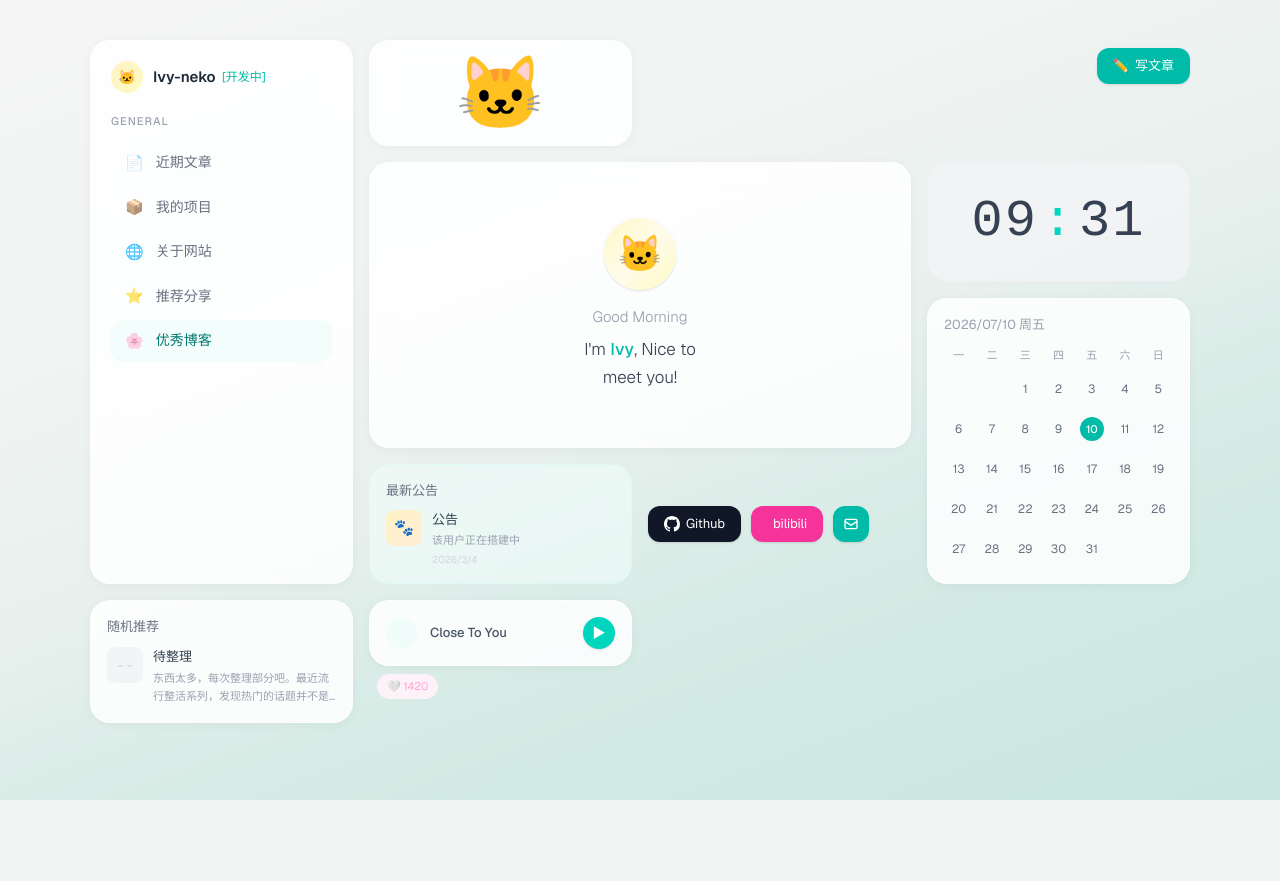
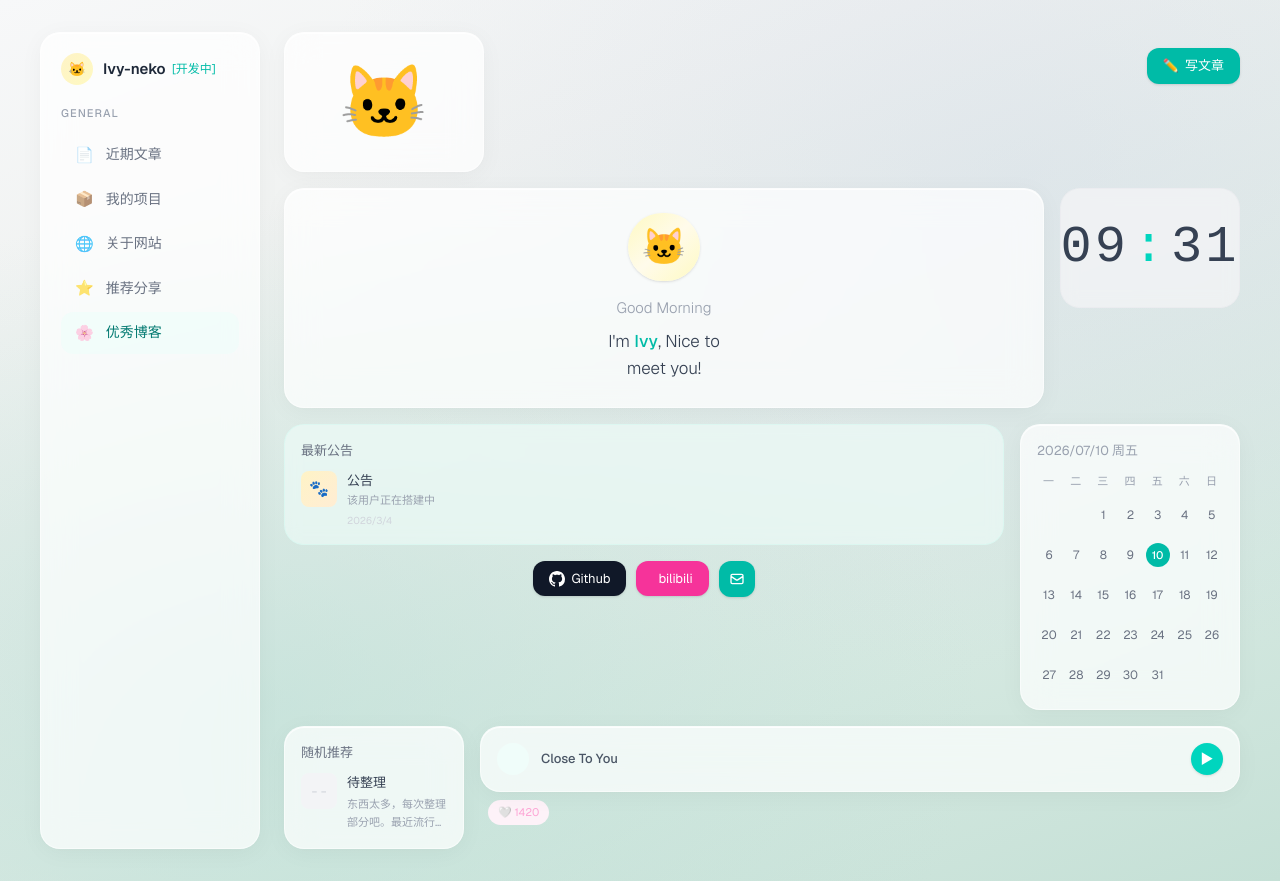
Before and after one commit to aiaod1009/about-me, a Next.js app: page / in a window 1280 px wide. Before the commit the page ends 800 px from the top, so only its background shows below. Built offline with nearby package versions, Linux system fonts and the light colour scheme.

Commit message:
ui设计

```diff
--- a/app/globals.css
+++ b/app/globals.css
@@ -1,7 +1,7 @@
 @import "tailwindcss";
 
 :root {
-  --background: #f0f4f3;
+  --background: #eef2f0;
   --foreground: #333;
 }
 
@@ -19,47 +19,50 @@ body {
   -webkit-font-smoothing: antialiased;
 }
 
-/* 背景渐变 */
+/* 背景渐变 - 更明显的薄荷绿 */
 .page-bg {
-  background: linear-gradient(
-    160deg,
-    #f5f5f5 0%,
-    #f0f4f3 30%,
-    #e8f0ee 50%,
-    #d5ebe5 70%,
-    #c8e6df 100%
-  );
+  background:
+    radial-gradient(ellipse at 20% 80%, rgba(180, 220, 210, 0.5) 0%, transparent 50%),
+    radial-gradient(ellipse at 80% 20%, rgba(200, 210, 230, 0.3) 0%, transparent 50%),
+    linear-gradient(160deg,
+      #f7f8f9 0%,
+      #f0f2f1 25%,
+      #e4ede9 50%,
+      #d4e8e0 75%,
+      #c5e0d6 100%);
   background-attachment: fixed;
+  min-height: 100vh;
 }
 
-/* 卡片基础样式 */
+/* 卡片基础样式 - 毛玻璃效果 */
 .widget-card {
-  background: rgba(255, 255, 255, 0.85);
-  backdrop-filter: blur(12px);
+  background: rgba(255, 255, 255, 0.72);
+  backdrop-filter: blur(16px) saturate(1.2);
+  -webkit-backdrop-filter: blur(16px) saturate(1.2);
   border-radius: 20px;
-  box-shadow: 0 2px 12px rgba(0, 0, 0, 0.04), 0 1px 4px rgba(0, 0, 0, 0.02);
-  border: 1px solid rgba(255, 255, 255, 0.6);
+  box-shadow:
+    0 4px 24px rgba(0, 0, 0, 0.04),
+    0 1px 4px rgba(0, 0, 0, 0.02),
+    inset 0 1px 0 rgba(255, 255, 255, 0.8);
+  border: 1px solid rgba(255, 255, 255, 0.5);
 }
 
 /* 电子钟字体 */
-@font-face {
-  font-family: 'Digital';
-  src: local('Courier New');
-}
-
 .clock-digit {
   font-family: 'Courier New', 'Consolas', monospace;
   font-weight: 300;
-  letter-spacing: 2px;
+  letter-spacing: 3px;
 }
 
 /* 自定义滚动条 */
 ::-webkit-scrollbar {
   width: 4px;
 }
+
 ::-webkit-scrollbar-track {
   background: transparent;
 }
+
 ::-webkit-scrollbar-thumb {
   background: #d1d5db;
   border-radius: 2px;
--- a/app/page.tsx
+++ b/app/page.tsx
@@ -10,59 +10,67 @@ import RecommendCard from "@/components/widgets/RecommendCard";
 
 export default function Home() {
   return (
-    <div className="page-bg min-h-screen p-6 md:p-10">
-      {/* 4列网格布局 */}
-      <div className="max-w-[1100px] mx-auto grid grid-cols-4 gap-4 auto-rows-[minmax(80px,auto)]">
-        {/* 左侧边栏 - 跨4行 */}
-        <div className="col-span-1 row-span-4">
+    <div className="page-bg min-h-screen p-8">
+      <div className="max-w-[1200px] mx-auto">
+        {/* 主布局：左侧边栏 + 右侧内容区 */}
+        <div className="flex gap-6">
+
+          {/* 左侧边栏 - 固定宽度 */}
+          <div className="w-[220px] shrink-0">
             <Sidebar />
           </div>
 
-        {/* 顶部插画 */}
-        <div className="col-span-1 row-span-1">
+          {/* 右侧内容区 - 自适应 */}
+          <div className="flex-1 min-w-0">
+
+            {/* 第一行：插画 + 写文章按钮 */}
+            <div className="flex items-start gap-4 mb-4">
+              <div className="w-[200px] h-[140px]">
                 <IllustrationCard />
               </div>
-
-        {/* 写文章按钮 */}
-        <div className="col-span-2 flex items-start justify-end pt-2">
+              <div className="flex-1 flex justify-end pt-4">
                 <button className="bg-teal-500 hover:bg-teal-600 text-white text-[13px] px-4 py-2 rounded-xl flex items-center gap-1.5 transition-colors shadow-sm cursor-pointer">
                   <span>✏️</span> 写文章
                 </button>
               </div>
+            </div>
 
-        {/* 问候卡片 - 跨2列2行 */}
-        <div className="col-span-2 row-span-2">
+            {/* 第二行：问候卡片 + 时钟 */}
+            <div className="flex gap-4 mb-4">
+              <div className="flex-1 h-[220px]">
                 <GreetingCard />
               </div>
-
-        {/* 时钟 */}
-        <div className="col-span-1 row-span-1">
+              <div className="w-[180px] h-[100px]">
                 <ClockWidget />
               </div>
+            </div>
 
-        {/* 日历 - 跨2行 */}
-        <div className="col-span-1 row-span-2">
+            {/* 第三行：公告 + 社交链接 + 日历（日历跨多行） */}
+            <div className="flex gap-4 mb-4">
+              <div className="flex-1">
+                {/* 公告 */}
+                <div className="mb-4">
+                  <NoticeCard />
+                </div>
+                {/* 社交链接 */}
+                <SocialLinks />
+              </div>
+              <div className="w-[220px]">
                 <CalendarWidget />
               </div>
-
-        {/* 最新公告 */}
-        <div className="col-span-1 row-span-1">
-          <NoticeCard />
             </div>
 
-        {/* 社交链接 */}
-        <div className="col-span-1 row-span-1 flex items-center">
-          <SocialLinks />
+            {/* 第四行：随机推荐 + 音乐播放器 */}
+            <div className="flex gap-4">
+              <div className="w-[180px]">
+                <RecommendCard />
+              </div>
+              <div className="flex-1">
+                <MusicPlayer />
+              </div>
             </div>
 
-        {/* 随机推荐 */}
-        <div className="col-span-1 row-span-1">
-          <RecommendCard />
           </div>
-
-        {/* 音乐播放器 */}
-        <div className="col-span-1 row-span-1">
-          <MusicPlayer />
         </div>
       </div>
     </div>
```
Lines whose indentation alone changed are shown as unchanged.
